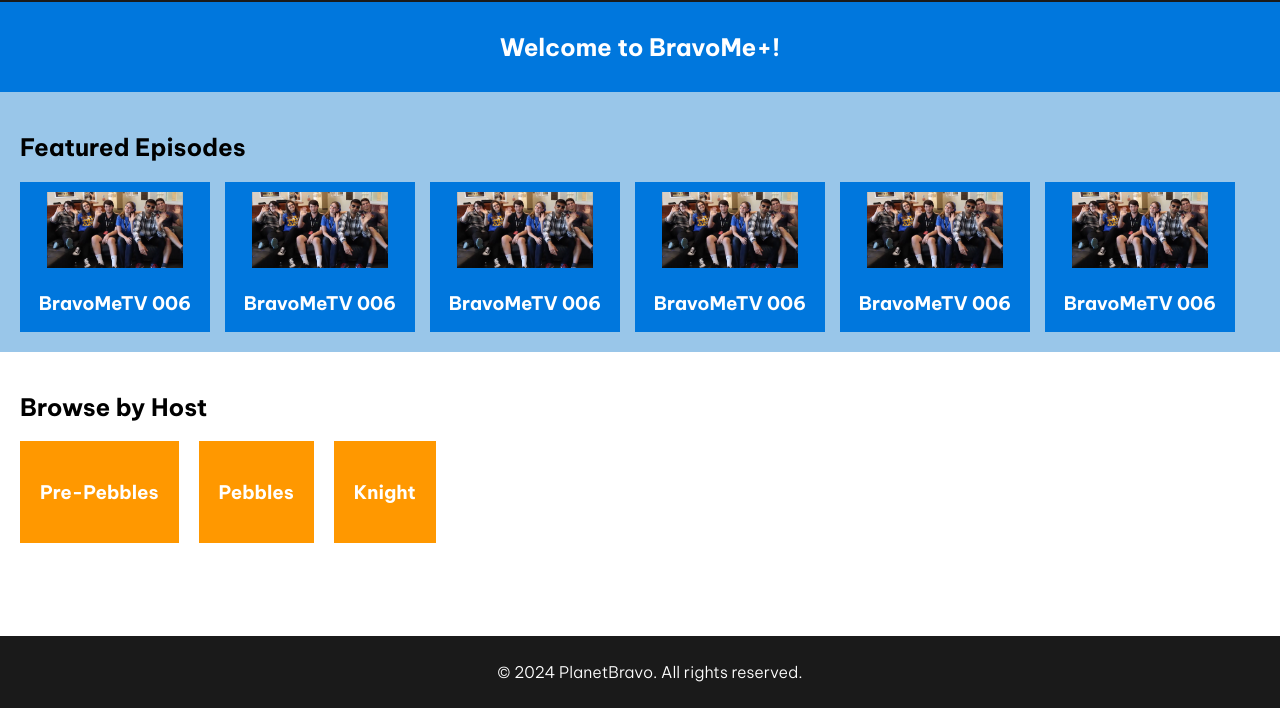
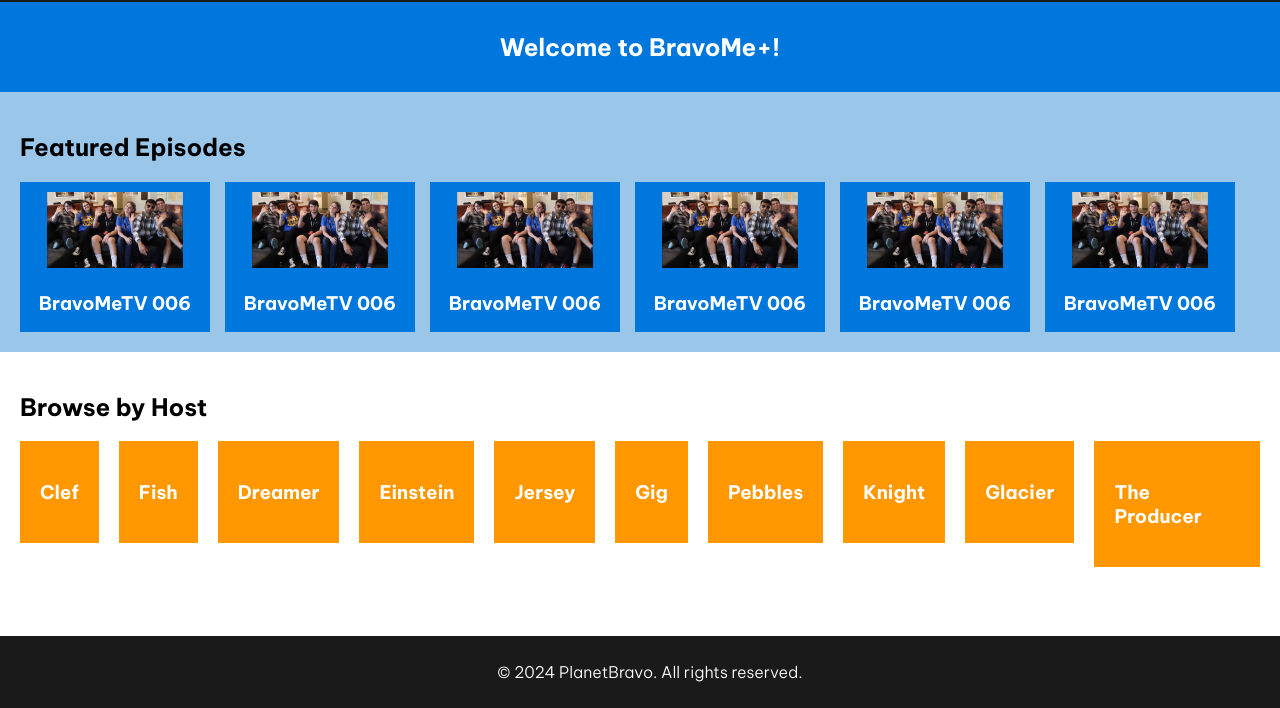
Before and after one commit to swiftcentral/BravoMePlus, a plain HTML site: page home.html in a window 1280 px wide. Shown: the part 92-800 px from the top of the page. Drawn offline with Linux system fonts and the light colour scheme.

Commit message:
changed home.html

```diff
--- a/home.html
+++ b/home.html
@@ -124,15 +124,56 @@
     <section style="padding: 20px;">
         <h2>Browse by Host</h2>
         <div style="display: flex; gap: 20px;">
+            <a href="clef.html" style="text-decoration: none;">
                 <div style="background-color: #FF9800; padding: 20px; color: white;">
-                <h3>Pre-Pebbles</h3>
+                    <h3>Clef</h3>
                 </div>
+            </a>
+            <a href="fish.html" style="text-decoration: none;">
+                <div style="background-color: #FF9800; padding: 20px; color: white;">
+                    <h3>Fish</h3>
+                </div>
+            </a>
+            <a href="dreamer.html" style="text-decoration: none;">
+                <div style="background-color: #FF9800; padding: 20px; color: white;">
+                    <h3>Dreamer</h3>
+                </div>
+            </a>
+            <a href="einstein.html" style="text-decoration: none;">
+                <div style="background-color: #FF9800; padding: 20px; color: white;">
+                    <h3>Einstein</h3>
+                </div>
+            </a>
+            <a href="jersey.html" style="text-decoration: none;">
+                <div style="background-color: #FF9800; padding: 20px; color: white;">
+                    <h3>Jersey</h3>
+                </div>
+            </a>
+            <a href="gig.html" style="text-decoration: none;">
+                <div style="background-color: #FF9800; padding: 20px; color: white;">
+                    <h3>Gig</h3>
+                </div>
+            </a>
+            <a href="Pebbles.html" style="text-decoration: none;">
                 <div style="background-color: #FF9800; padding: 20px; color: white;">
                     <h3>Pebbles</h3>
                 </div>
+            </a>
+            <a href="Knight.html" style="text-decoration: none;">
                 <div style="background-color: #FF9800; padding: 20px; color: white;">
                     <h3>Knight</h3>
                 </div>
+            </a>
+            <a href="glacier.html" style="text-decoration: none;">
+                <div style="background-color: #FF9800; padding: 20px; color: white;">
+                    <h3>Glacier</h3>
+                </div>
+            </a>
+            <a href="the-producer.html" style="text-decoration: none;">
+                <div style="background-color: #FF9800; padding: 20px; color: white;">
+                    <h3>The Producer</h3>
+                </div>
+            </a>
         </div>
     </section>
 
```
Lines whose indentation alone changed are shown as unchanged.
